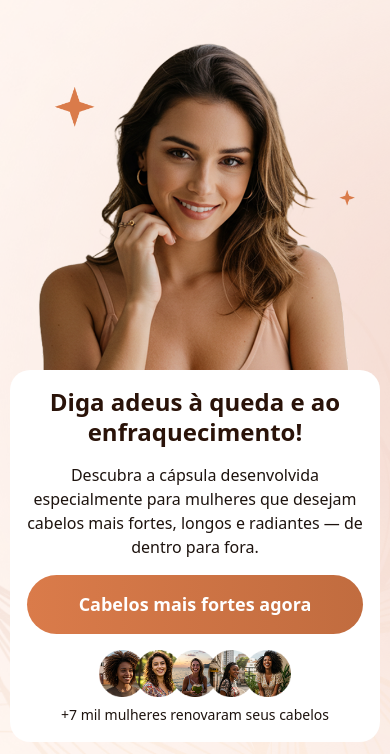
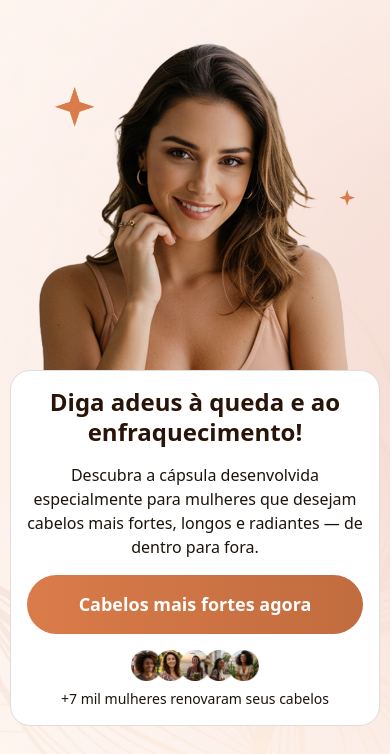
Before and after one commit to Rodrigo-bs/Rodrigo-bs.github.io, a website: page index.html in a window 390 px wide. Shown: the part 90-844 px from the top of the page. Drawn offline with Linux system fonts and the light colour scheme.

Commit message:
feat: adiciona borda no card de conteúdo da hero

```diff
--- a/index.html
+++ b/index.html
@@ -88,7 +88,7 @@
           >
           <div class="flex items-center flex-col gap-2 lg:hidden">
             <img
-              class="block max-w-48 w-full"
+              class="block max-w-32 w-full"
               src="./public/avaliacoes-fotos.png"
               alt="+7 mil mulheres renovaram seus cabelos"
             />
--- a/src/input.css
+++ b/src/input.css
@@ -105,7 +105,7 @@ p {
 
   .content-hero {
     border-radius: 20px;
-    border: 1px solid var(--Gradient-White, rgba(255, 255, 255, 0.5));
+    border: 1px solid #ddd;
     background: var(
       --Gradient-White,
       linear-gradient(
```
Also changed, not shown: dist/output.css.
